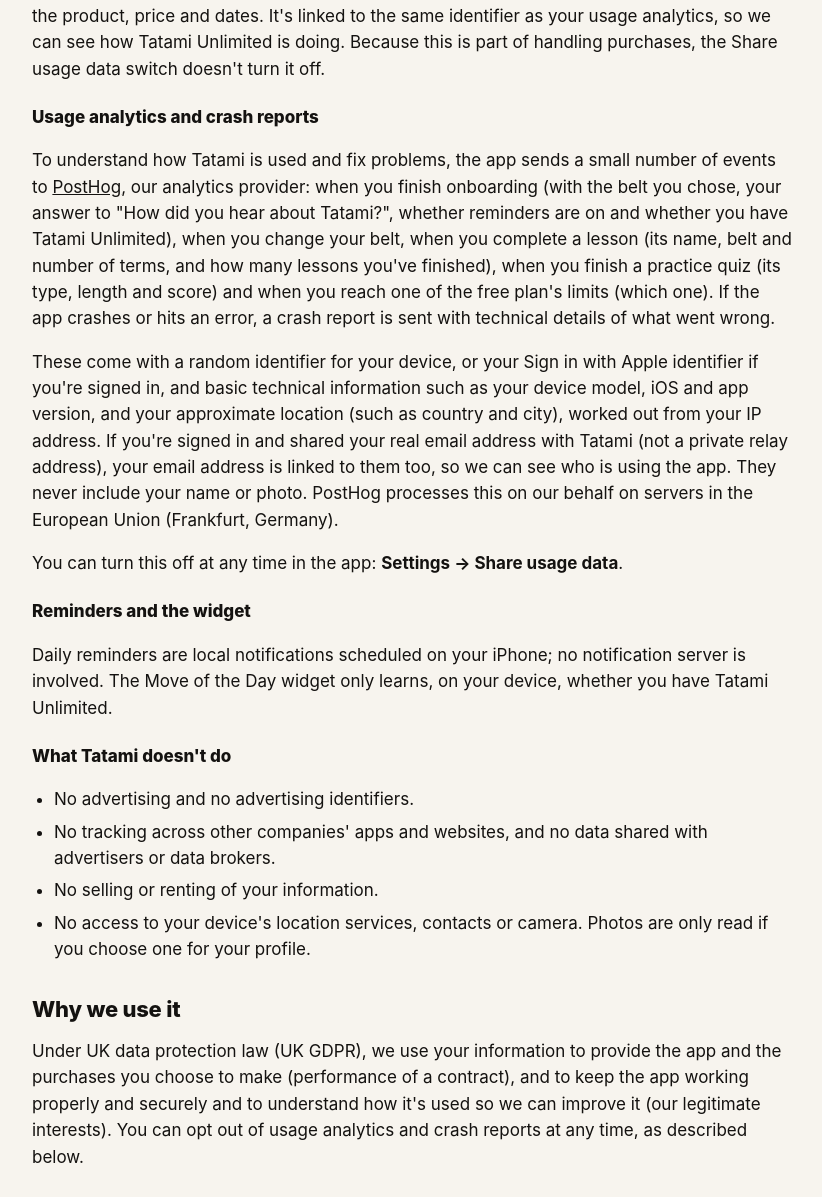
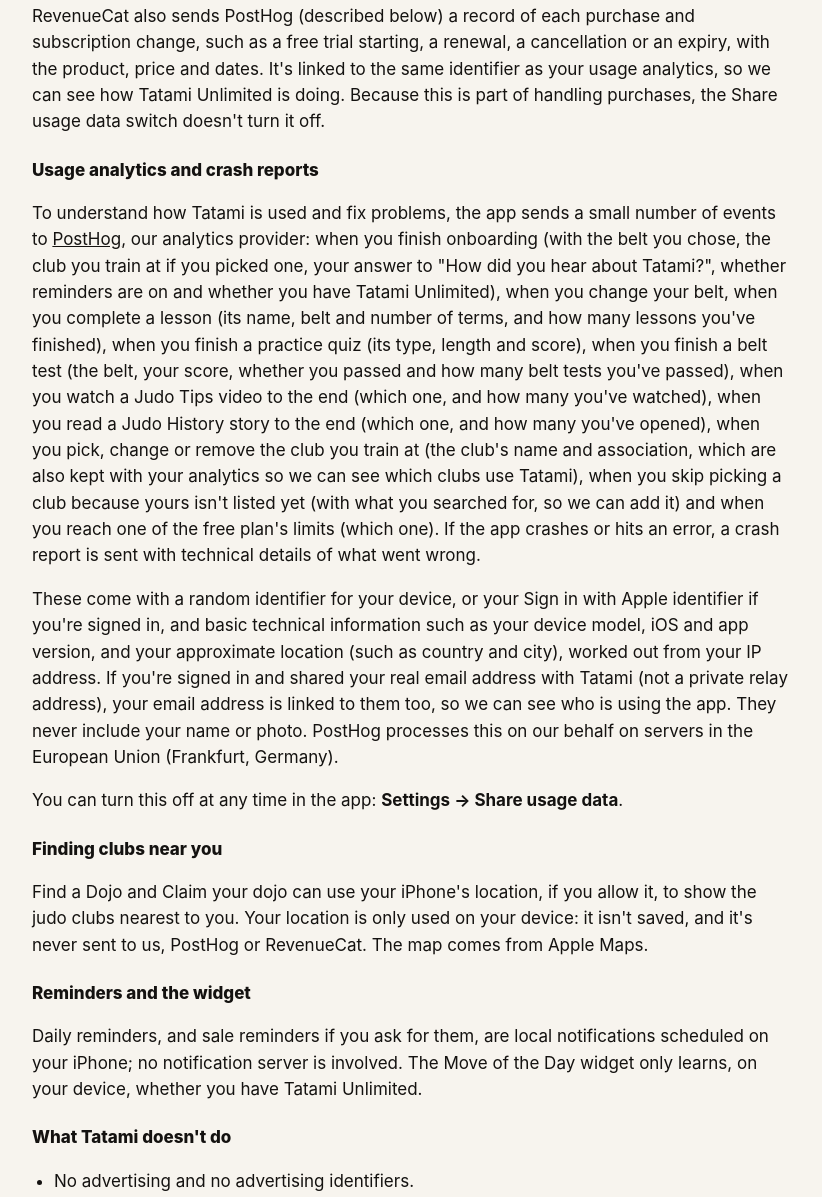
Before and after one commit to Ahmedaadnani/trytatami, a plain HTML site: page privacy/index.html in a window 1280 px wide. Shown: the part 1341-2538 px from the top of the page, without its empty margins (88-910 px from the left). Drawn offline with Linux system fonts and the light colour scheme.

Commit message:
Privacy: belt tests, Judo Tips, stories, clubs and location (Tatami 1.5)
- Your learning: belt tests passed, the club you train at, the 1st Dan
  grading plan and logged contest results (on device and iCloud).
- Analytics: belt tests, Judo Tips watched, stories read, the club
  picked (also on the onboarding event) and "my club isn't listed"
  searches.
- New "Finding clubs near you": location is used on the device only.
- Sale reminders are local notifications, like the daily ones.
- Choices: remove your club, turn off location.

Co-Authored-By: Claude Opus 5.5 <noreply@anthropic.com>

```diff
--- a/privacy/index.html
+++ b/privacy/index.html
@@ -31,7 +31,7 @@
 
     <main class="doc">
       <h1>Privacy Policy</h1>
-      <p class="updated">Last updated 12 November 2026</p>
+      <p class="updated">Last updated 20 November 2026</p>
 
       <div class="callout">
         <strong>In short:</strong> Tatami has no servers of its own. Your progress and preferences stay on your iPhone
@@ -56,8 +56,9 @@
         relay address), it's linked to your usage analytics, described below.</p>
 
       <h3>Your learning</h3>
-      <p>Your lesson progress, saved techniques, daily log-ins and streak, quiz results, chosen belt, settings and your
-        answer to "How did you hear about Tatami?" are stored on your device and synced through your iCloud.
+      <p>Your lesson progress, belt tests passed, saved techniques, daily log-ins and streak, quiz results, chosen belt,
+        the club you train at (if you pick one), your 1st Dan grading plan and the contest results you log, settings and
+        your answer to "How did you hear about Tatami?" are stored on your device and synced through your iCloud.
         Daily limits for the free tier are counted on your device only.</p>
 
       <h3>Purchases</h3>
@@ -74,11 +75,16 @@
       <h3>Usage analytics and crash reports</h3>
       <p>To understand how Tatami is used and fix problems, the app sends a small number of events to
         <a href="https://posthog.com/privacy">PostHog</a>, our analytics provider: when you finish onboarding (with the
-        belt you chose, your answer to "How did you hear about Tatami?", whether reminders are on and whether you have
-        Tatami Unlimited), when you change your belt, when you complete a lesson (its name, belt and number of terms, and
-        how many lessons you've finished), when you finish a practice quiz (its type, length and score) and when you
-        reach one of the free plan's limits (which one). If the app
-        crashes or hits an error, a crash report is sent with technical details of what went wrong.</p>
+        belt you chose, the club you train at if you picked one, your answer to "How did you hear about Tatami?",
+        whether reminders are on and whether you have Tatami Unlimited), when you change your belt, when you complete a lesson (its name, belt and number of terms, and
+        how many lessons you've finished), when you finish a practice quiz (its type, length and score), when you finish
+        a belt test (the belt, your score, whether you passed and how many belt tests you've passed), when you watch
+        a Judo Tips video to the end (which one, and how many you've watched), when you read a Judo History story to the
+        end (which one, and how many you've opened), when you pick, change or remove the club you train at (the club's
+        name and association, which are also kept with your analytics so we can see which clubs use Tatami), when you
+        skip picking a club because yours isn't listed yet (with what you searched for, so we can add it) and when you
+        reach one of the free plan's limits (which one). If the app crashes or hits an error, a crash report is sent with
+        technical details of what went wrong.</p>
       <p>These come with a random identifier for your device, or your Sign in with Apple identifier if you're signed in,
         and basic technical information such as your device model, iOS and app version, and your approximate location
         (such as country and city), worked out from your IP address. If you're signed in
@@ -87,16 +93,23 @@
         (Frankfurt, Germany).</p>
       <p>You can turn this off at any time in the app: <strong>Settings → Share usage data</strong>.</p>
 
+      <h3>Finding clubs near you</h3>
+      <p>Find a Dojo and Claim your dojo can use your iPhone's location, if you allow it, to show the judo clubs nearest
+        to you. Your location is only used on your device: it isn't saved, and it's never sent to us, PostHog or
+        RevenueCat. The map comes from Apple Maps.</p>
+
       <h3>Reminders and the widget</h3>
-      <p>Daily reminders are local notifications scheduled on your iPhone; no notification server is involved. The Move
-        of the Day widget only learns, on your device, whether you have Tatami Unlimited.</p>
+      <p>Daily reminders, and sale reminders if you ask for them, are local notifications scheduled on your iPhone; no
+        notification server is involved. The Move of the Day widget only learns, on your device, whether you have
+        Tatami Unlimited.</p>
 
       <h3>What Tatami doesn't do</h3>
       <ul>
         <li>No advertising and no advertising identifiers.</li>
         <li>No tracking across other companies' apps and websites, and no data shared with advertisers or data brokers.</li>
         <li>No selling or renting of your information.</li>
-        <li>No access to your device's location services, contacts or camera. Photos are only read if you choose one for your profile.</li>
+        <li>No access to your contacts or camera. Photos are only read if you choose one for your profile, and your
+          location only when you look for clubs near you.</li>
       </ul>
 
       <h2>Why we use it</h2>
@@ -116,6 +129,8 @@
           favourites, preferences and profile from your device and your iCloud.</li>
         <li><strong>Stop using Sign in with Apple:</strong> iPhone Settings → your name → Sign in with Apple → Tatami.</li>
         <li><strong>Turn off reminders</strong> in the app's Settings, or in iPhone Settings → Notifications.</li>
+        <li><strong>Remove your club:</strong> in the app, go to Profile → Your Dojo → Remove Dojo.</li>
+        <li><strong>Turn off location</strong> in iPhone Settings → Privacy &amp; Security → Location Services → Tatami.</li>
         <li><strong>Stop usage analytics and crash reports:</strong> in the app, go to Settings → Share usage data.</li>
         <li>You have the right to access, correct, delete, restrict or object to the use of your personal information, and
           to data portability. To ask about purchase data held by RevenueCat or usage data held by PostHog, email us and
```
